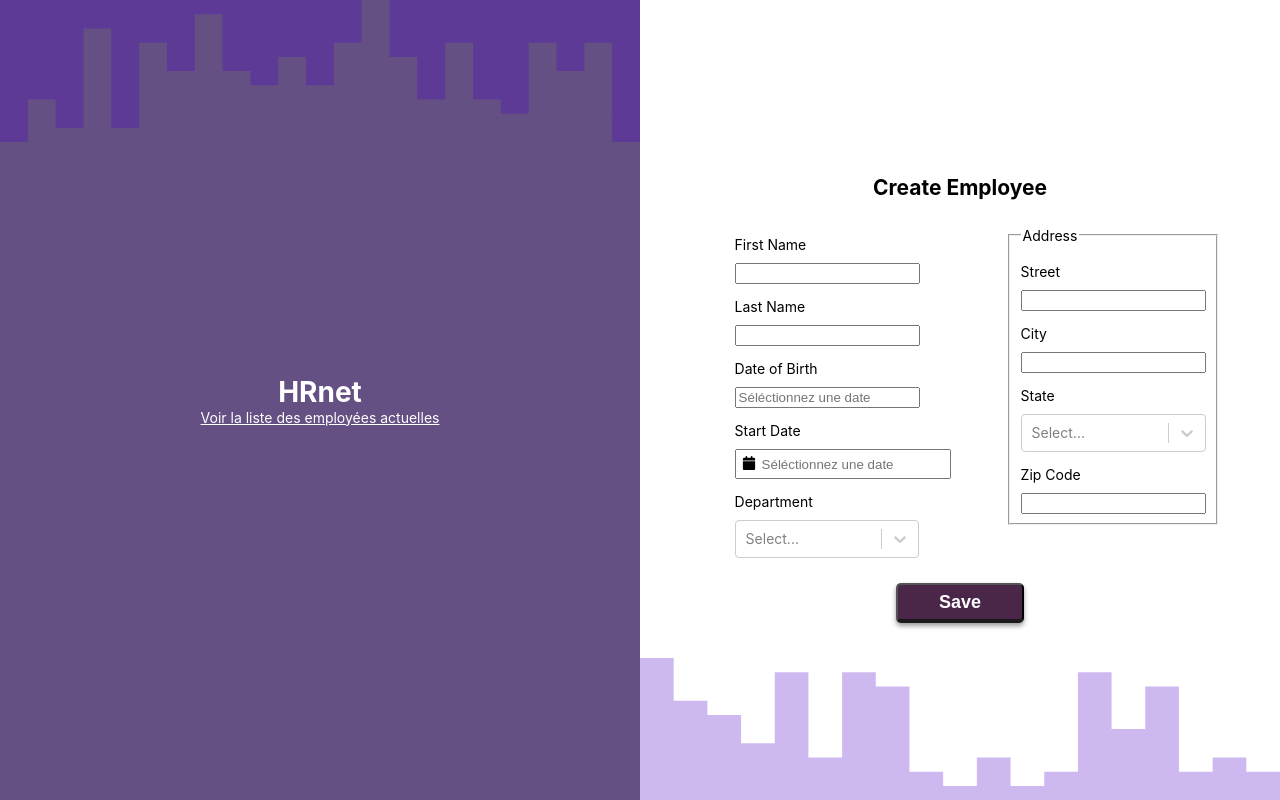
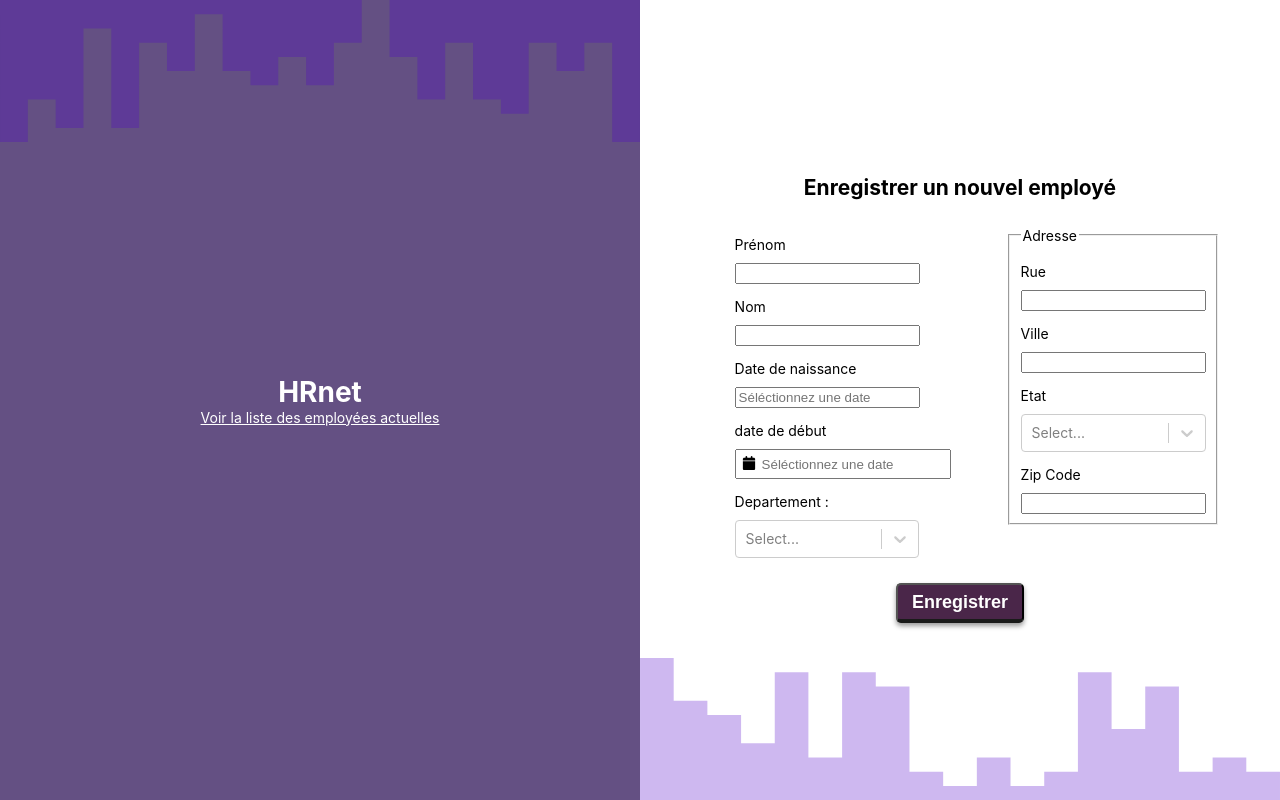
Before and after one commit to Halloween47/HRnet_React, a React (Create React App) app: page / in a window 1280 px wide. Built offline with nearby package versions, Linux system fonts and the light colour scheme.

Commit message:
Correction texte anglais -> français

```diff
--- a/src/components/address.jsx
+++ b/src/components/address.jsx
@@ -7,7 +7,7 @@ function Address() {
   return (
     <>
       <fieldset className="address">
-        <legend>Address</legend>
+        <legend>Adresse</legend>
         <Street />
         <City />
         <State />
--- a/src/components/city.jsx
+++ b/src/components/city.jsx
@@ -10,7 +10,7 @@ function City() {
 
   return (
     <>
-      <label htmlFor="city">City</label>
+      <label htmlFor="city">Ville</label>
       <input
         id="city"
         value={city}
--- a/src/components/dateOfBirth.jsx
+++ b/src/components/dateOfBirth.jsx
@@ -25,7 +25,7 @@ function DateOfBirth() {
 
   return (
     <>
-      <label htmlFor="date-of-birth">Date of Birth</label>
+      <label htmlFor="date-of-birth">Date de naissance</label>
       <DatePicker
         dateFormat={'dd MMMM yyyy'}
         placeholderText="Séléctionnez une date"
--- a/src/components/departement.jsx
+++ b/src/components/departement.jsx
@@ -23,7 +23,7 @@ function Departement() {
 
   return (
     <>
-      <label htmlFor="department">Department</label>
+      <label htmlFor="department">Departement :</label>
       <Select
         options={optionsDepartements}
         onChange={handleChangeSelectDepartement}
--- a/src/components/firstname.jsx
+++ b/src/components/firstname.jsx
@@ -10,7 +10,7 @@ function Firstname() {
 
   return (
     <>
-      <label htmlFor="first-name">First Name</label>
+      <label htmlFor="first-name">Prénom</label>
       <input
         type="text"
         value={firstName}
--- a/src/components/lastname.jsx
+++ b/src/components/lastname.jsx
@@ -11,7 +11,7 @@ function Lastname() {
 
   return (
     <>
-      <label htmlFor="last-name">Last Name</label>
+      <label htmlFor="last-name">Nom</label>
       <input
         type="text"
         value={lastName}
--- a/src/components/save.jsx
+++ b/src/components/save.jsx
@@ -68,7 +68,7 @@ function Save() {
   return (
     <>
       <button onClick={saveEmployee} className="button-save">
-        Save
+        Enregistrer
       </button>
 
       {showModal && <Modal onClose={closeModal} etat={etatModal} />}
--- a/src/components/startDate.jsx
+++ b/src/components/startDate.jsx
@@ -22,7 +22,7 @@ function StartDate() {
 
   return (
     <>
-      <label htmlFor="start-date">Start Date</label>
+      <label htmlFor="start-date">date de début</label>
       <DatePicker
         showIcon
         selected={startDate}
--- a/src/components/state.jsx
+++ b/src/components/state.jsx
@@ -35,7 +35,7 @@ function State() {
 
   return (
     <>
-      <label htmlFor="state">State</label>
+      <label htmlFor="state">Etat</label>
       <Select
         options={optionsState}
         id="stateValue"
--- a/src/components/street.jsx
+++ b/src/components/street.jsx
@@ -10,7 +10,7 @@ function Street() {
 
   return (
     <>
-      <label htmlFor="street">Street</label>
+      <label htmlFor="street">Rue</label>
       <input
         id="street"
         value={street}
--- a/src/components/table.tsx
+++ b/src/components/table.tsx
@@ -34,17 +34,18 @@ const columnHelper = createColumnHelper<Person>()
 const columns = [
   columnHelper.accessor('firstName', {
     cell: (info) => info.getValue(),
+    header: () => <span>Prénom</span>,
     footer: (info) => info.column.id,
   }),
   columnHelper.accessor((row) => row.lastName, {
     id: 'lastName',
     cell: (info) => <i>{info.getValue()}</i>,
-    header: () => <span>Last Name</span>,
+    header: () => <span>Nom</span>,
     footer: (info) => info.column.id,
   }),
   // columnHelper.accessor('startDateFormat', {
   columnHelper.accessor('startDate', {
-    header: () => 'Star Date',
+    header: () => 'Date de début',
     cell: (info) => info.renderValue(),
     footer: (info) => info.column.id,
   }),
@@ -54,19 +55,19 @@ const columns = [
   }),
   // columnHelper.accessor('dateFormat', {
   columnHelper.accessor('dateOfBirth', {
-    header: 'Date of Birth',
+    header: 'Date de naissance',
     footer: (info) => info.column.id,
   }),
   columnHelper.accessor('street', {
-    header: 'Street',
+    header: 'Rue',
     footer: (info) => info.column.id,
   }),
   columnHelper.accessor('city', {
-    header: 'City',
+    header: 'Ville',
     footer: (info) => info.column.id,
   }),
   columnHelper.accessor('state', {
-    header: 'State',
+    header: 'Etat',
     footer: (info) => info.column.id,
   }),
   columnHelper.accessor('zipCode', {
@@ -174,7 +175,7 @@ function Table() {
           {[1, 2, 3, 10, 25, 50].map((pageSizeEl) => {
             return (
               <option key={pageSizeEl} value={pageSizeEl}>
-                Show {pageSizeEl}
+                Nombre par page : {pageSizeEl}
               </option>
             )
           })}
--- a/src/pages/createemployee.jsx
+++ b/src/pages/createemployee.jsx
@@ -33,7 +33,7 @@ function CreateEmployee() {
         </div>
         <div className="page-creation-form">
           <div className="page-creation-form-container">
-            <h2>Create Employee</h2>
+            <h2>Enregistrer un nouvel employé</h2>
             <form action="#" id="create-employee">
               <div className="form-partie-1">
                 <Firstname />
```
